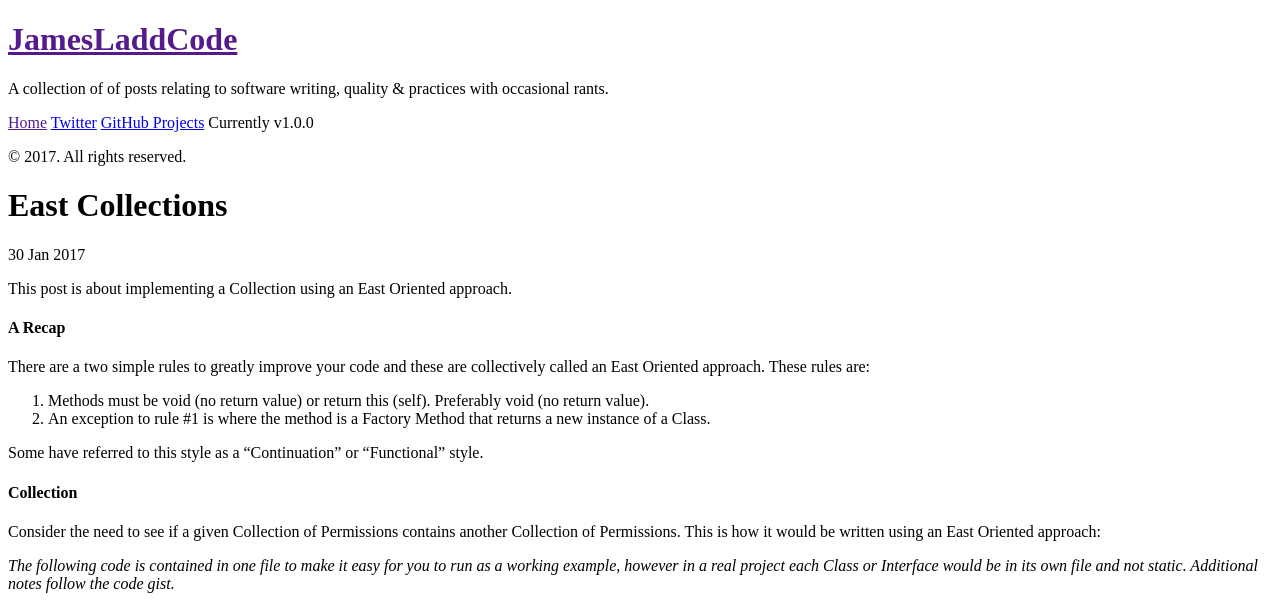
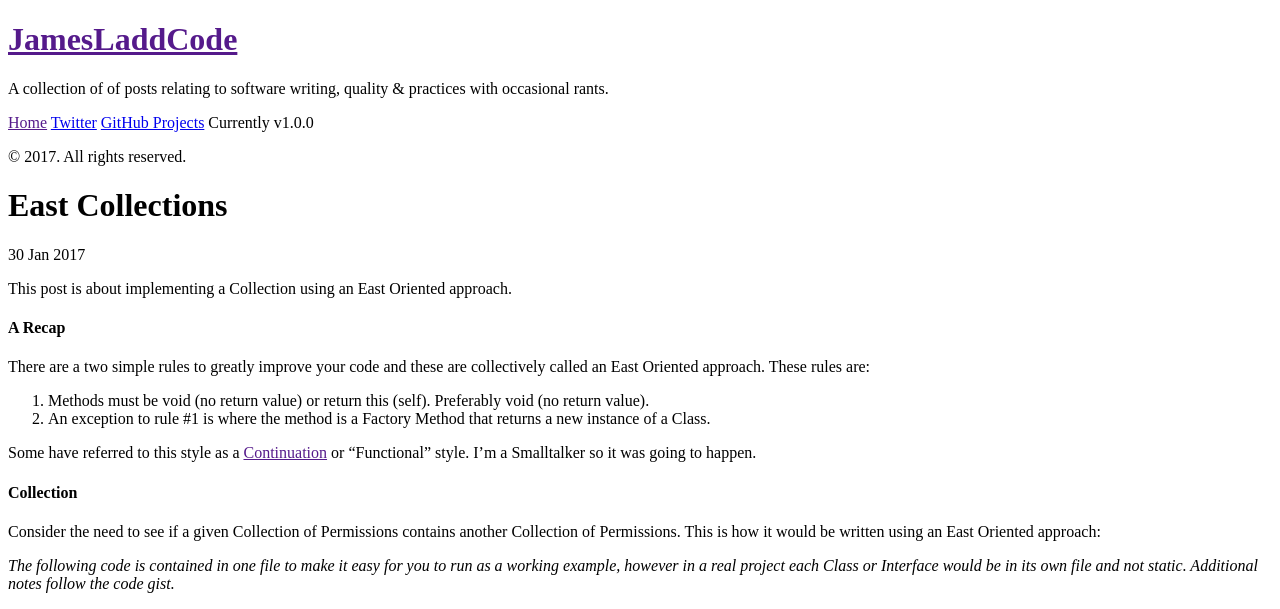
Before and after one commit to jamesladd/jamesladdcode, a Jekyll site: the page built from _posts/2017-01-30-east-collection.md, in a window 1280 px wide, cut to the strip 0-609 px from the top of the page. Built offline with Jekyll 4.4.1, drawn with Linux system fonts in a browser that asks for light colours.

Commit message:
Minor tweaks

```diff
--- a/_posts/2017-01-30-east-collection.md
+++ b/_posts/2017-01-30-east-collection.md
@@ -12,7 +12,7 @@ These rules are:
 1. Methods must be void (no return value) or return this (self). Preferably void (no return value).
 2. An exception to rule #1 is where the method is a Factory Method that returns a new instance of a Class.
 
-Some have referred to this style as a "Continuation" or "Functional" style.
+Some have referred to this style as a <a href="{{ https://en.wikipedia.org/wiki/Continuation-passing_style }}">{{ "Continuation" }}</a> or "Functional" style. I'm a Smalltalker so it was going to happen.
 
 #### Collection
 Consider the need to see if a given Collection of Permissions contains another Collection of Permissions. This is how it would be written using an East Oriented approach:
```
